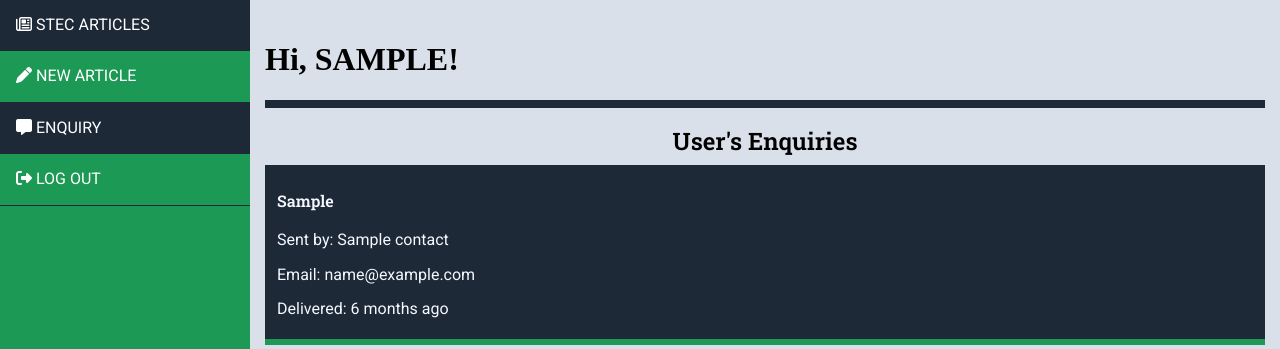
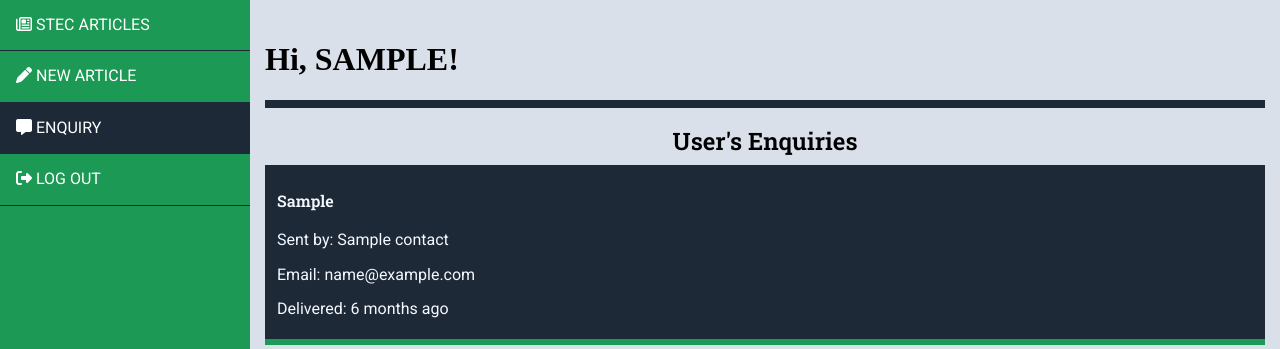
Before and after one commit to bopopescu/stec, a Flask app: page /admin_enquiry in a window 1280 px wide. Shown: the part 80-429 px from the top of the page. Run offline with Flask 2, Linux system fonts and the light colour scheme; a user stored in the database is signed in; tables that the repository leaves empty hold one stand-in row (values such as "Sample post"); some libraries are stand-ins or nearby versions; some web fonts are replaced.

Commit message:
update commit

```diff
--- a/app/templates/admin_layout.html
+++ b/app/templates/admin_layout.html
@@ -53,12 +53,11 @@
 
     <!-- aside section -->
     <aside>
-
       <ul>
-        <li><a id="links" class="active" href="{{ url_for('admin_dashboard') }}"><i class="far fa-newspaper"></i> STEC Articles</a></li>
-        <li><a id="links" href="{{ url_for('admin_post') }}"><i class="fas fa-pen write"></i> New Article </a></li>
-        <li><a id="links" href="{{ url_for('admin_enquiry') }}"><i class="fas fa-comment-alt"></i> Enquiry </a></li>
-        <li><a id="links" href="{{ url_for('logout') }}"><i class="fas fa-sign-out-alt"></i> Log out</a></li>
+        <li><a href="{{ url_for('admin_dashboard') }}"><i class="far fa-newspaper"></i> STEC Articles</a></li>
+        <li><a href="{{ url_for('admin_post') }}"><i class="fas fa-pen write"></i> New Article </a></li>
+        <li><a href="{{ url_for('admin_enquiry') }}"><i class="fas fa-comment-alt"></i> Enquiry </a></li>
+        <li><a href="{{ url_for('logout') }}"><i class="fas fa-sign-out-alt"></i> Log out</a></li>
       </ul>
     </aside>
 
@@ -92,7 +91,7 @@
   <script src="https://code.jquery.com/jquery-3.5.1.js"></script>
   <script src="/static/scripts/dashboard.js" charset="utf-8"></script>
   {% block scripts %}
-      {{ moment.include_moment() }}
+  {{ moment.include_moment() }}
   {% endblock %}
 
 </body>
```
